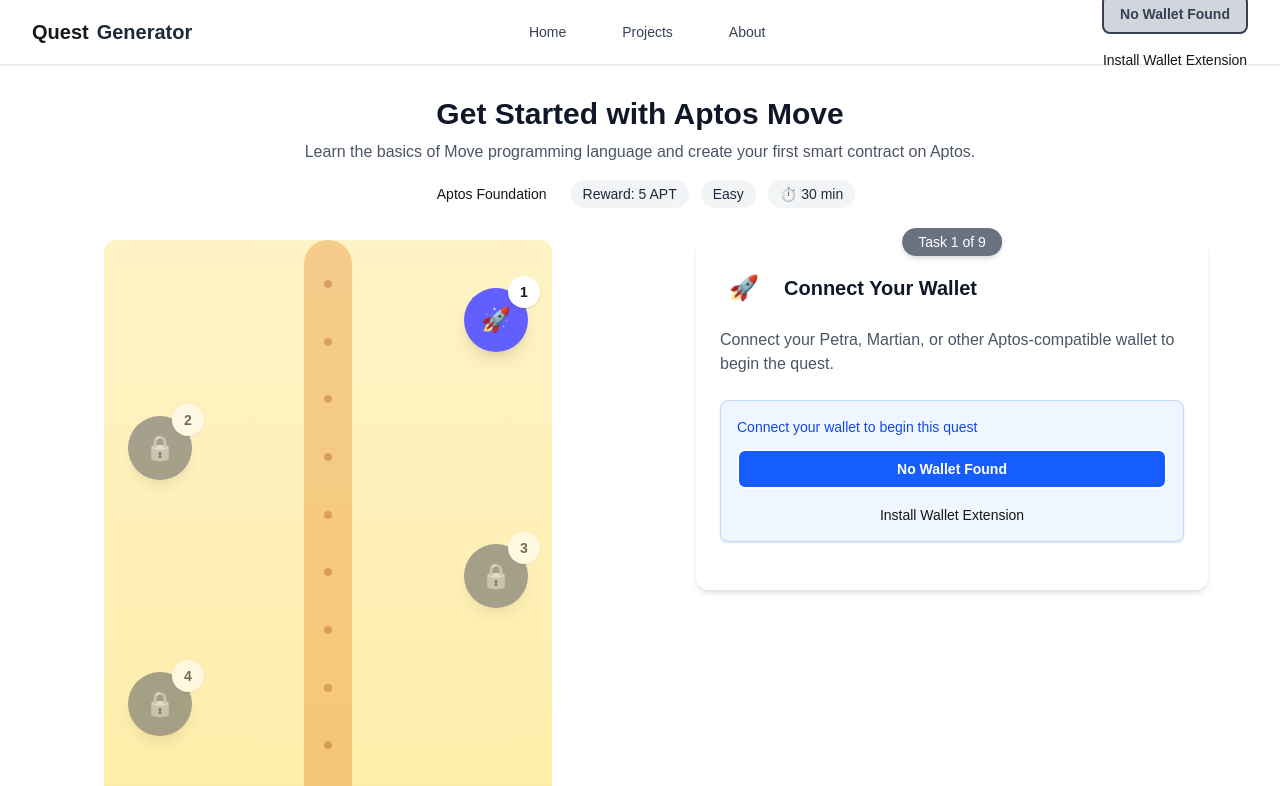
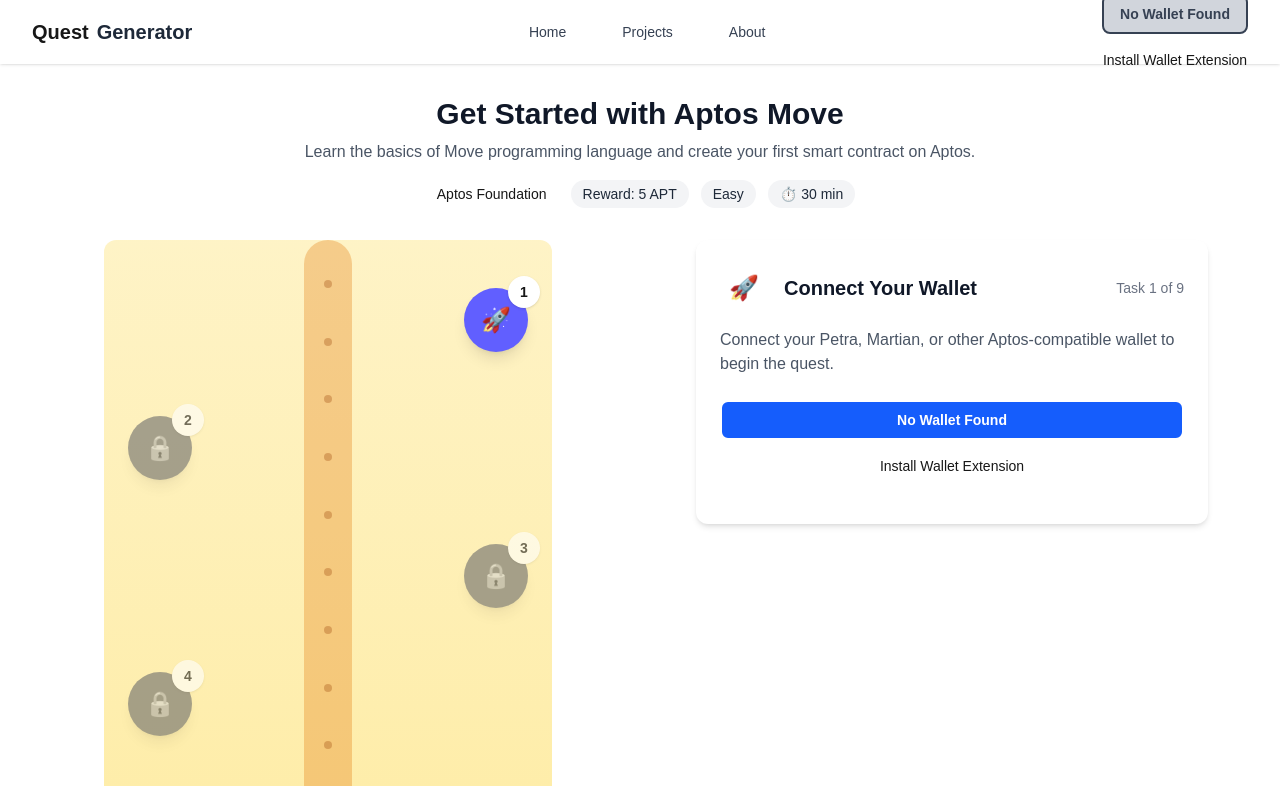
Before and after one commit to igar1991/quest-generator, a Next.js app: page /quest/1 in a window 1280 px wide. Shown: the top 786 px of the page. Built offline with nearby package versions, Linux system fonts and the light colour scheme.

Commit message:
feat: simplify QuestStep component layout and enhance progress indicator integration

```diff
--- a/src/app/components/QuestStep.tsx
+++ b/src/app/components/QuestStep.tsx
@@ -101,15 +101,8 @@
 
   return (
     <div
-      className={`bg-white dark:bg-dark-100 rounded-xl shadow-md p-6 w-full max-w-lg mx-auto relative transition-all duration-300 ${showSuccessAnimation ? "ring-4 ring-green-400 scale-[1.02]" : isSubmitting ? "ring-4 ring-gray-400 scale-[1.02]" : ""}`}
+      className={`bg-white dark:bg-dark-100 rounded-xl shadow-md p-6 w-full max-w-lg mx-auto relative transition-all duration-300 ${showSuccessAnimation ? "ring-2 ring-green-400" : isSubmitting ? "ring-2 ring-gray-400" : ""}`}
     >
-      {/* Progress indicator */}
-      {totalSteps > 0 && (
-        <div className="absolute -top-3 left-1/2 transform -translate-x-1/2 bg-gray-500 dark:bg-gray-600 text-white px-4 py-1 rounded-full text-sm font-medium shadow-md">
-          Task {currentStepIndex + 1} of {totalSteps}
-        </div>
-      )}
-
       {/* Success animation overlay */}
       {showSuccessAnimation && (
         <div className="absolute inset-0 bg-green-400/10 rounded-xl flex items-center justify-center z-10">
@@ -129,13 +122,11 @@
               ></path>
             </svg>
           </div>
-          {step.isCompleted && (
           <div className="absolute bottom-4 left-0 right-0 text-center">
             <p className="text-green-600 dark:text-green-400 font-medium">
               Task completed successfully!
             </p>
           </div>
-          )}
         </div>
       )}
 
@@ -167,7 +158,9 @@
         </div>
       )}
 
-      <div className="flex items-center mb-4">
+      {/* Progress indicator - integrated into the card header */}
+      <div className="flex items-center justify-between mb-4">
+        <div className="flex items-center">
           <div className="w-12 h-12 bg-primary/20 rounded-full flex items-center justify-center mr-4">
             <span className="text-2xl">{step.iconUrl ? "🚀" : "📝"}</span>
           </div>
@@ -176,65 +169,54 @@
           </h2>
         </div>
 
+        {totalSteps > 0 && (
+          <div className="text-sm text-gray-500 dark:text-gray-400 font-medium">
+            Task {currentStepIndex + 1} of {totalSteps}
+          </div>
+        )}
+      </div>
+
       <p className="text-gray-600 dark:text-gray-300 mb-6">
         {step.description}
       </p>
 
-      {/* Wallet Connect for first step */}
+      {/* Wallet Connect for first step - simplified */}
       {step.id === "1-1" && !step.isCompleted && (
         <div className="mb-6">
-          <div className="mb-4 p-4 bg-blue-50 dark:bg-blue-900/20 rounded-lg border border-blue-200 dark:border-blue-800 shadow-sm">
-            <p className="text-sm text-blue-700 dark:text-blue-300 mb-3 font-medium">
-              Connect your wallet to begin this quest
-            </p>
           <ConnectButton
             onSuccess={handleWalletConnected}
             className="w-full bg-blue-600 hover:bg-blue-700"
           />
-          </div>
 
           {isConnected && (
-            <div className="mt-4 p-3 bg-green-50 dark:bg-green-900/20 border border-green-200 dark:border-green-900 rounded-lg">
-              <p className="text-green-700 dark:text-green-400 text-sm">
+            <div className="mt-3 text-green-600 dark:text-green-400 text-sm">
               {address ? (
                 <>
-                    Wallet connected!
-                    <span className="block mt-1 font-mono text-xs break-all">
-                      {address}
+                  Wallet connected:
+                  <span className="font-mono text-xs break-all ml-1">
+                    {address.substring(0, 10)}...{address.substring(address.length - 8)}
                   </span>
                 </>
               ) : (
                 "Wallet connected successfully!"
               )}
-              </p>
             </div>
           )}
         </div>
       )}
 
       {/* Show completed message for first step if completed */}
-      {step.id === "1-1" && step.isCompleted && (
+      {step.id === "1-1" && step.isCompleted && !showSuccessAnimation && (
         <div className="mb-6">
-          <div className="p-3 bg-green-50 dark:bg-green-900/20 border border-green-200 dark:border-green-900 rounded-lg">
-            <p className="text-green-700 dark:text-green-400 text-sm">
-              Wallet connected successfully!
-              {address && (
-                <span className="block mt-1 font-mono text-xs break-all">
-                  {address}
-                </span>
-              )}
-            </p>
+          <div className="text-green-600 dark:text-green-400 text-sm">
+            Wallet connected successfully
           </div>
         </div>
       )}
 
-      {/* Generic step completion */}
-      {step.id !== "1-1" && !step.isCompleted && (
+      {/* Generic step completion - simplified */}
+      {step.id !== "1-1" && !step.isCompleted && !isSubmitting && (
         <div className="mb-4">
-          <p className="text-sm text-gray-500 dark:text-gray-400 mb-2">
-            Complete this task in your wallet or on the specified platform, then
-            mark as complete.
-          </p>
           <div className="flex items-center">
             <input
               type="checkbox"
@@ -243,7 +225,6 @@
               checked={step.isCompleted}
               onChange={(e) => {
                 if (e.target.checked) {
-                  // Just call handleCompleteStep to use the same logic as the button
                   handleCompleteStep();
                 }
               }}
@@ -259,30 +240,26 @@
       )}
 
       {/* Completion message for non-first steps */}
-      {step.id !== "1-1" && step.isCompleted && (
-        <div className="mb-4">
-          <div className="p-3 bg-green-50 dark:bg-green-900/20 border border-green-200 dark:border-green-900 rounded-lg">
-            <p className="text-green-700 dark:text-green-400 text-sm font-medium">
-              This task has been completed! Moving to next task...
-            </p>
-          </div>
+      {step.id !== "1-1" && step.isCompleted && !showSuccessAnimation && (
+        <div className="mb-4 text-green-600 dark:text-green-400 text-sm">
+          Task completed! Moving to next task...
         </div>
       )}
 
-      {/* Action buttons */}
+      {/* Action buttons - simplified */}
       <div className="flex flex-col sm:flex-row gap-3">
-        {step.id !== "1-1" && !step.isCompleted && (
+        {step.id !== "1-1" && !step.isCompleted && !isSubmitting && (
           <Button
             onClick={handleCompleteStep}
-            isLoading={isSubmitting}
+            isLoading={false}
             fullWidth
           >
-            {isSubmitting ? "Processing..." : "Complete Step"}
+            Complete Step
           </Button>
         )}
 
         {/* External link button when relevant */}
-        {step.id === "1-2" && !step.isCompleted && (
+        {step.id === "1-2" && !step.isCompleted && !isSubmitting && (
           <LinkButton
             href="https://coinmarketcap.com/currencies/aptos/markets/"
             target="_blank"
@@ -294,7 +271,7 @@
           </LinkButton>
         )}
 
-        {step.id === "1-3" && !step.isCompleted && (
+        {step.id === "1-3" && !step.isCompleted && !isSubmitting && (
           <LinkButton
             href="https://pontem.network/"
             target="_blank"
```
Lines whose indentation alone changed are shown as unchanged.
